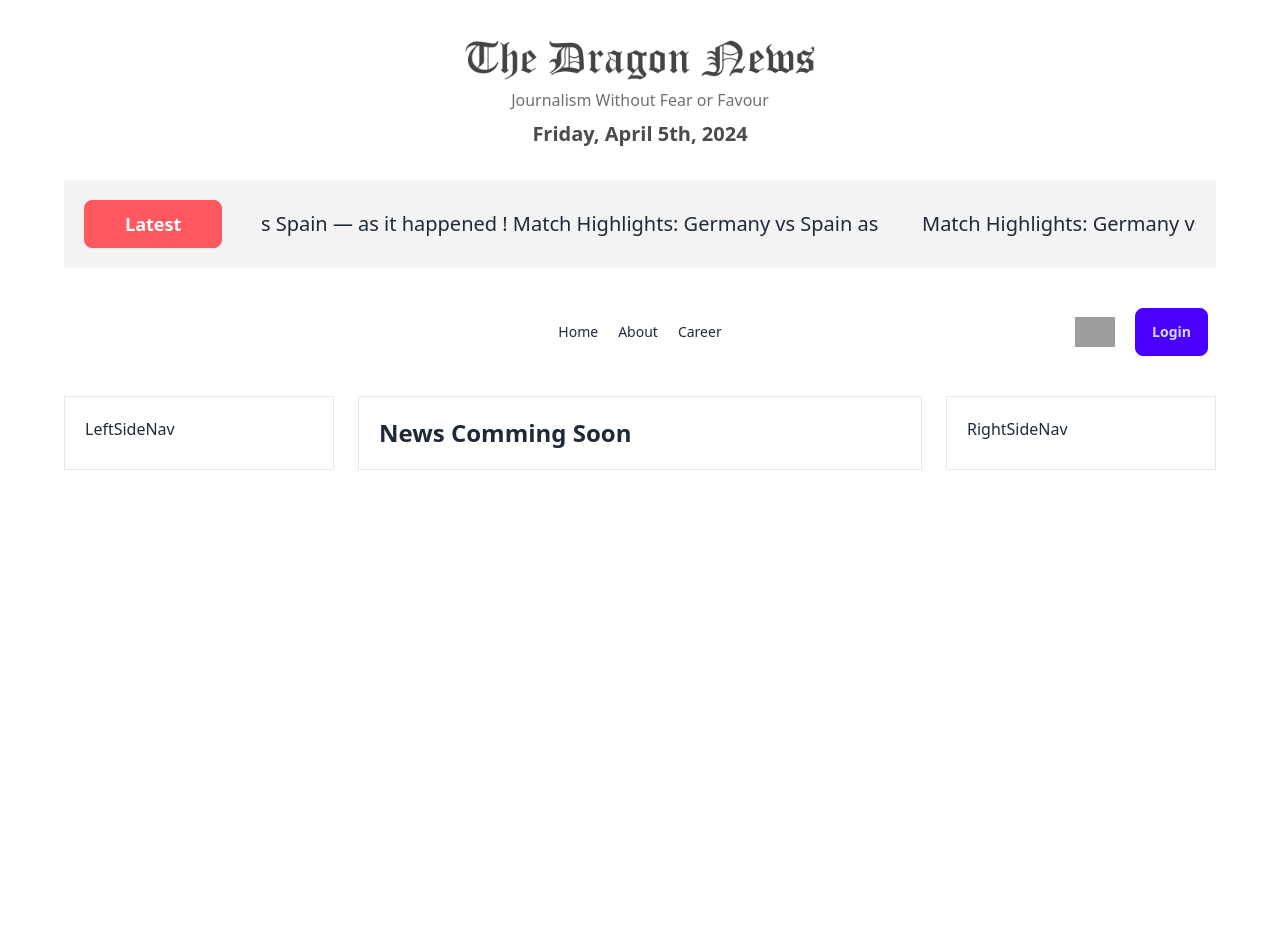
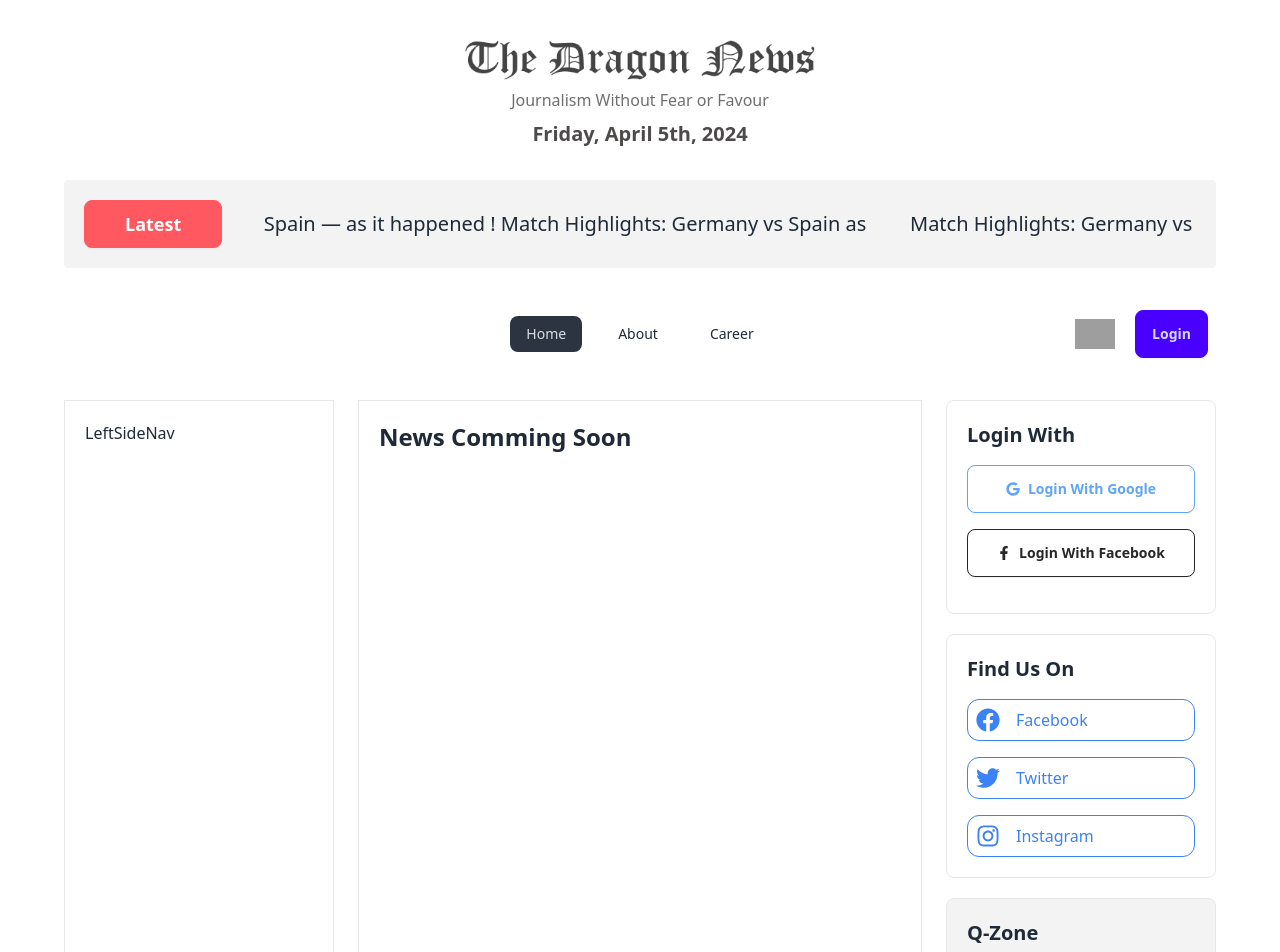
Before and after one commit to jakareya76/dragon-news, a React (Vite) app: page / in a window 1280 px wide. Shown: the top 952 px of the page. Before the commit the page ends 800 px from the top, so only its background shows below. Built offline with nearby package versions, Linux system fonts and the light colour scheme; grey boxes are pictures that could not be loaded.

Commit message:
design right side nav

```diff
--- a/package.json
+++ b/package.json
@@ -15,6 +15,7 @@
     "react": "^18.2.0",
     "react-dom": "^18.2.0",
     "react-fast-marquee": "^1.6.4",
+    "react-icons": "^5.0.1",
     "react-router-dom": "^6.22.3"
   },
   "devDependencies": {
--- a/src/components/Navbar.jsx
+++ b/src/components/Navbar.jsx
@@ -1,3 +1,4 @@
+import { NavLink } from "react-router-dom";
 import userIcon from "../assets/user.png";
 
 const Navbar = () => {
@@ -25,17 +26,29 @@ const Navbar = () => {
             tabIndex={0}
             className="menu menu-sm dropdown-content mt-3 z-[1] gap-4 p-2 shadow bg-base-100 rounded-box w-52"
           >
-            <li>Home</li>
-            <li>About</li>
-            <li>Career</li>
+            <li>
+              <NavLink to="/">Home</NavLink>
+            </li>
+            <li>
+              <NavLink to="/about">About</NavLink>
+            </li>
+            <li>
+              <NavLink to="/career">Career</NavLink>
+            </li>
           </ul>
         </div>
       </div>
       <div className="hidden navbar-center lg:flex">
         <ul className="gap-5 px-1 menu menu-horizontal">
-          <li>Home</li>
-          <li>About</li>
-          <li>Career</li>
+          <li>
+            <NavLink to="/">Home</NavLink>
+          </li>
+          <li>
+            <NavLink to="/about">About</NavLink>
+          </li>
+          <li>
+            <NavLink to="/career">Career</NavLink>
+          </li>
         </ul>
       </div>
       <div className="navbar-end">
--- a/src/components/RightSideNav.jsx
+++ b/src/components/RightSideNav.jsx
@@ -1,5 +1,64 @@
+import {
+  FaGoogle,
+  FaFacebookF,
+  FaFacebook,
+  FaTwitter,
+  FaInstagram,
+} from "react-icons/fa";
+
+import SwimmingImg from "../assets/qZone1.png";
+import SwimmingClass from "../assets/qZone2.png";
+import SwimmingPlay from "../assets/qZone3.png";
+
 const RightSideNav = () => {
-  return <div>RightSideNav</div>;
+  return (
+    <>
+      <div className="p-5 border rounded-lg">
+        <h2 className="text-xl font-bold">Login With</h2>
+        <div>
+          <button className="w-full mt-4 text-blue-400 bg-transparent border-blue-400 btn hover:bg-white">
+            <FaGoogle />
+            Login With Google
+          </button>
+          <button className="w-full my-4 bg-transparent border-zinc-800 text-zinc-800 btn hover:bg-white">
+            <FaFacebookF />
+            Login With Facebook
+          </button>
+        </div>
+      </div>
+
+      <div className="p-5 my-5 border rounded-lg">
+        <h2 className="text-xl font-bold">Find Us On</h2>
+        <div>
+          <a href="#">
+            <div className="flex items-center w-full gap-4 p-2 mt-4 text-left text-blue-500 bg-transparent border border-blue-500 cursor-pointer rounded-xl hover:bg-white">
+              <FaFacebook size={24} />
+              Facebook
+            </div>
+          </a>
+          <a href="#">
+            <div className="flex items-center w-full gap-4 p-2 mt-4 text-left text-blue-500 bg-transparent border border-blue-500 cursor-pointer rounded-xl hover:bg-white">
+              <FaTwitter size={24} />
+              Twitter
+            </div>
+          </a>
+          <a href="#">
+            <div className="flex items-center w-full gap-4 p-2 mt-4 text-left text-blue-500 bg-transparent border border-blue-500 cursor-pointer rounded-xl text -xl hover:bg-white">
+              <FaInstagram size={24} />
+              Instagram
+            </div>
+          </a>
+        </div>
+      </div>
+
+      <div className="bg-[#F3F3F3] p-5 border rounded-lg">
+        <h2 className="text-xl font-bold">Q-Zone</h2>
+        <img src={SwimmingImg} alt="img" className="my-5" />
+        <img src={SwimmingClass} alt="img" className="my-5" />
+        <img src={SwimmingPlay} alt="img" />
+      </div>
+    </>
+  );
 };
 
 export default RightSideNav;
--- /dev/null
+++ b/src/pages/About.jsx
@@ -0,0 +1,15 @@
+import BreakingNews from "../components/BreakingNews";
+import Header from "../components/Header";
+import Navbar from "../components/Navbar";
+
+const About = () => {
+  return (
+    <>
+      <Header />
+      <BreakingNews />
+      <Navbar />
+    </>
+  );
+};
+
+export default About;
--- /dev/null
+++ b/src/pages/Career.jsx
@@ -0,0 +1,15 @@
+import BreakingNews from "../components/BreakingNews";
+import Header from "../components/Header";
+import Navbar from "../components/Navbar";
+
+const Career = () => {
+  return (
+    <>
+      <Header />
+      <BreakingNews />
+      <Navbar />
+    </>
+  );
+};
+
+export default Career;
--- a/src/pages/Home.jsx
+++ b/src/pages/Home.jsx
@@ -17,7 +17,7 @@ const Home = () => {
         <div className="p-5 border md:col-span-2">
           <h2 className="text-2xl font-semibold">News Comming Soon</h2>
         </div>
-        <div className="p-5 border">
+        <div>
           <RightSideNav />
         </div>
       </main>
--- /dev/null
+++ b/src/pages/Login.jsx
@@ -0,0 +1,5 @@
+const Login = () => {
+  return <div>Login</div>;
+};
+
+export default Login;
--- /dev/null
+++ b/src/pages/SignUp.jsx
@@ -0,0 +1,5 @@
+const SignUp = () => {
+  return <div>SignUp</div>;
+};
+
+export default SignUp;
```
Also changed, not shown: src/routes/routes.jsx (+11 -1 lines), 1 other file (tests, documents, lock files or other folders).
